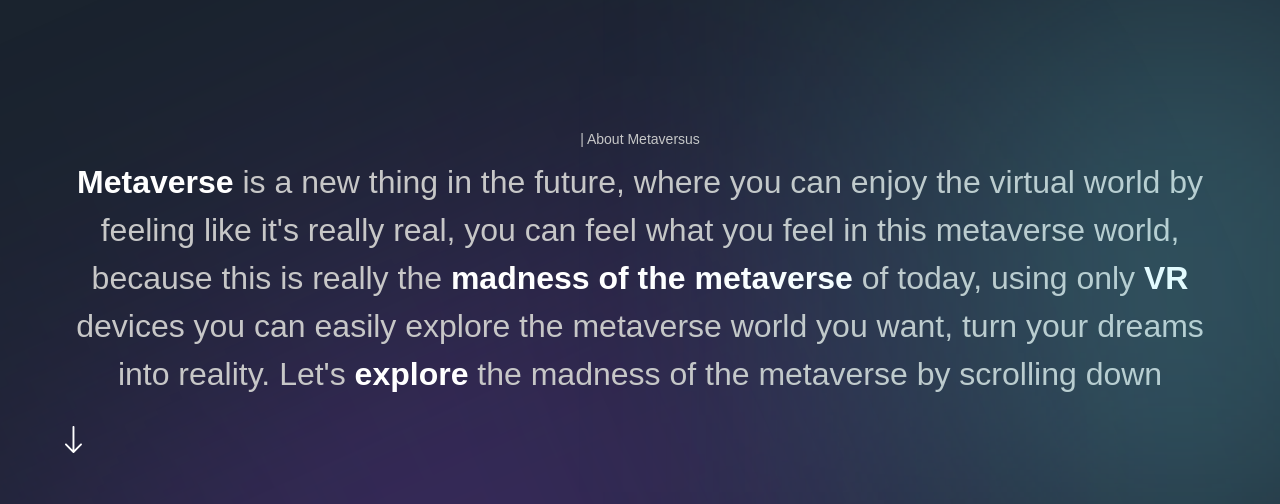
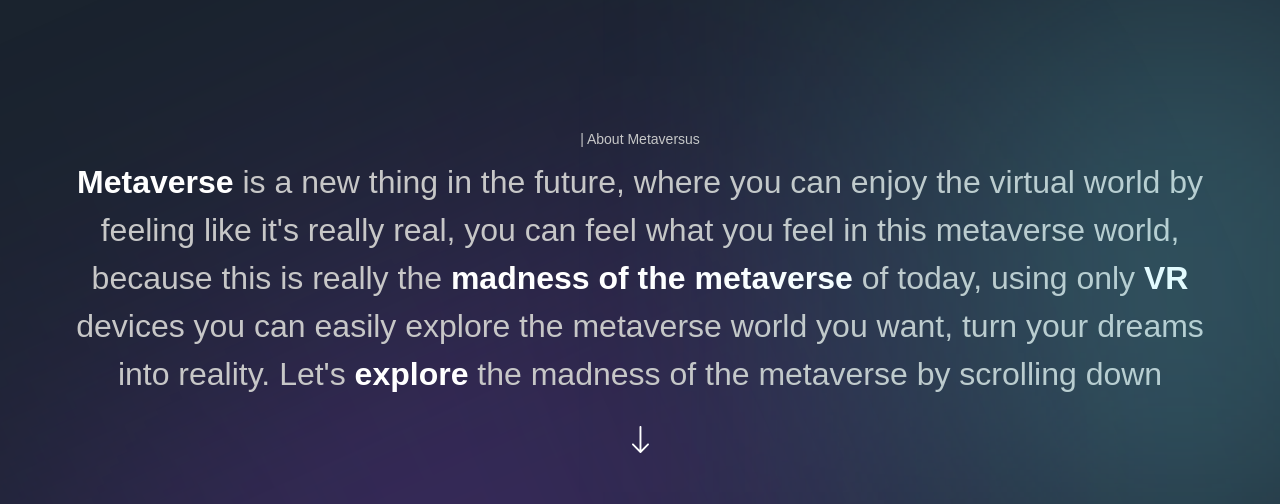
Before and after one commit to sidharthviz/MetaMadness, a Next.js app: page / in a window 1280 px wide. Shown: the part 984-1488 px from the top of the page. Built offline with nearby package versions, Linux system fonts and the light colour scheme; a web font is replaced by a local one.

Commit message:
Update About.jsx

```diff
--- a/sections/About.jsx
+++ b/sections/About.jsx
@@ -1,10 +1,10 @@
 'use client';
 
-import { motion } from "framer-motion";
-import { TypingText  } from "../components";
+import { motion } from 'framer-motion';
+import { TypingText } from '../components';
+
 import styles from '../styles';
 import { fadeIn, staggerContainer } from '../utils/motion';
-
 
 const About = () => (
   <section className={`${styles.paddings} relative z-10`}>
@@ -13,8 +13,8 @@ const About = () => (
       variants={staggerContainer}
       initial="hidden"
       whileInView="show"
-    viewport={{once: false, amount: 0.25}}
-    classname={`${styles.innerWidth} mx-auto ${styles.flexCenter} flex-col`}
+      viewport={{ once: false, amount: 0.25 }}
+      className={`${styles.innerWidth} mx-auto ${styles.flexCenter} flex-col`}
     >
       <TypingText title="| About Metaversus" textStyles="text-center" />
 
@@ -40,7 +40,7 @@ const About = () => (
       <motion.img
         variants={fadeIn('up', 'tween', 0.3, 1)}
         src="/arrow-down.svg"
-      alt="arrow-down"
+        alt="arrow down"
         className="w-[18px] h-[28px] object-contain mt-[28px]"
       />
     </motion.div>
```
Lines whose indentation alone changed are shown as unchanged.
